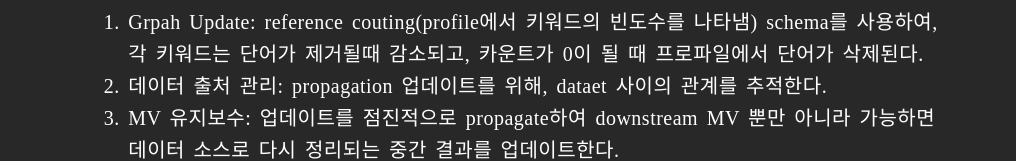
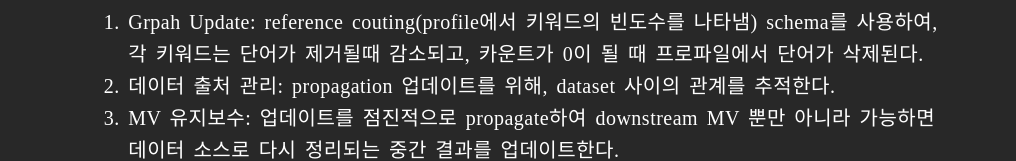
Before and after one commit to nsa32752/Capstone, a plain HTML site: page index.html in a window 1280 px wide. Shown: the part 6324-6485 px from the top of the page, without its empty margins (114-1130 px from the left). Drawn offline with Linux system fonts and the light colour scheme.

Commit message:
Update index.html

```diff
--- a/index.html
+++ b/index.html
@@ -116,7 +116,7 @@
 				Data Civilizer는 업데이트를 위해 다음 3가지 방식을 사용한다.
 				<ol>
 					<li>Grpah Update: reference couting(profile에서 키워드의 빈도수를 나타냄) schema를 사용하여, 각 키워드는 단어가 제거될때 감소되고, 카운트가 0이 될 때 프로파일에서 단어가 삭제된다.</li>
-					<li>데이터 출처 관리: propagation 업데이트를 위해, dataet 사이의 관계를 추적한다.</li>
+					<li>데이터 출처 관리: propagation 업데이트를 위해, dataset 사이의 관계를 추적한다.</li>
 					<li>MV 유지보수: 업데이트를 점진적으로 propagate하여 downstream MV 뿐만 아니라 가능하면 데이터 소스로 다시 정리되는 중간 결과를 업데이트한다.</li>
 				</ol>
 			</p>
```
